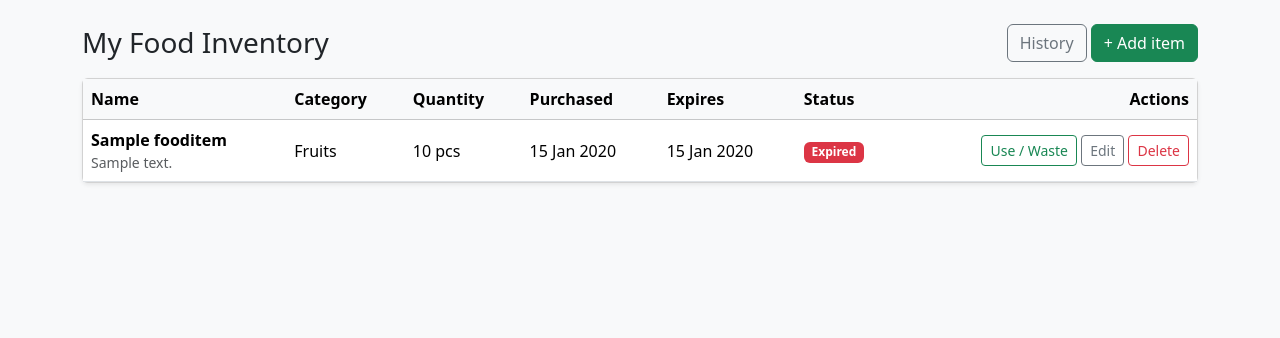
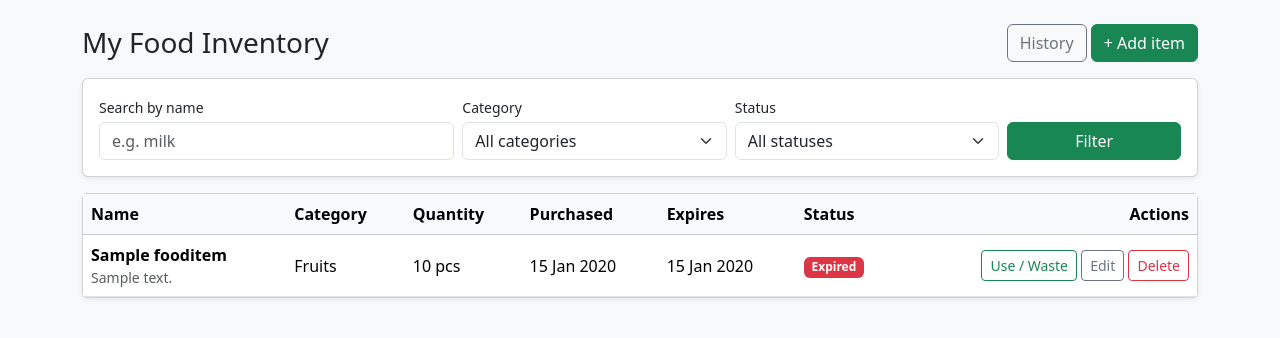
Before and after one commit to Amaan-Asif/FreshFirstAI, a Django app: page /inventory/ in a window 1280 px wide. Shown: the part 56-394 px from the top of the page. Run offline with Django 5.2, Linux system fonts and the light colour scheme; a user stored in the database is signed in; tables that the repository leaves empty hold one stand-in row (values such as "Sample post").

Commit message:
Add search and filters to the inventory page

```diff
--- a/inventory/views.py
+++ b/inventory/views.py
@@ -1,3 +1,4 @@
+from datetime import timedelta
 from decimal import Decimal
 
 from django.contrib import messages
@@ -5,15 +6,58 @@ from django.contrib.auth.decorators import login_required
 from django.db import transaction
 from django.db.models import Sum
 from django.shortcuts import get_object_or_404, redirect, render
+from django.utils import timezone
 
 from .forms import FoodItemForm, FoodLogForm
-from .models import FoodItem, FoodLog
+from .models import EXPIRING_SOON_DAYS, FoodItem, FoodLog
+
+STATUS_CHOICES = [
+    ("expired", "Expired"),
+    ("expiring_soon", "Expiring soon"),
+    ("fresh", "Fresh"),
+]
 
 
 @login_required
 def item_list(request):
-    items = FoodItem.objects.filter(owner=request.user)
-    return render(request, "inventory/item_list.html", {"items": items})
+    all_items = FoodItem.objects.filter(owner=request.user)
+    items = all_items
+
+    query = request.GET.get("q", "").strip()
+    category = request.GET.get("category", "")
+    status = request.GET.get("status", "")
+
+    if query:
+        items = items.filter(name__icontains=query)
+
+    if category in FoodItem.Category.values:
+        items = items.filter(category=category)
+    else:
+        category = ""
+
+    today = timezone.localdate()
+    soon_cutoff = today + timedelta(days=EXPIRING_SOON_DAYS)
+
+    if status == "expired":
+        items = items.filter(expiry_date__lt=today)
+    elif status == "expiring_soon":
+        items = items.filter(expiry_date__gte=today, expiry_date__lte=soon_cutoff)
+    elif status == "fresh":
+        items = items.filter(expiry_date__gt=soon_cutoff)
+    else:
+        status = ""
+
+    context = {
+        "items": items,
+        "query": query,
+        "category": category,
+        "status": status,
+        "categories": FoodItem.Category.choices,
+        "statuses": STATUS_CHOICES,
+        "has_filters": bool(query or category or status),
+        "total_count": all_items.count(),
+    }
+    return render(request, "inventory/item_list.html", context)
 
 
 @login_required
--- a/templates/inventory/item_list.html
+++ b/templates/inventory/item_list.html
@@ -11,7 +11,47 @@
     </div>
 </div>
 
+{% if total_count %}
+<form method="get" class="card shadow-sm mb-3">
+    <div class="card-body">
+        <div class="row g-2 align-items-end">
+            <div class="col-12 col-md-4">
+                <label for="q" class="form-label small mb-1">Search by name</label>
+                <input type="text" name="q" id="q" value="{{ query }}" class="form-control" placeholder="e.g. milk">
+            </div>
+            <div class="col-6 col-md-3">
+                <label for="category" class="form-label small mb-1">Category</label>
+                <select name="category" id="category" class="form-select">
+                    <option value="">All categories</option>
+                    {% for value, label in categories %}
+                    <option value="{{ value }}" {% if value == category %}selected{% endif %}>{{ label }}</option>
+                    {% endfor %}
+                </select>
+            </div>
+            <div class="col-6 col-md-3">
+                <label for="status" class="form-label small mb-1">Status</label>
+                <select name="status" id="status" class="form-select">
+                    <option value="">All statuses</option>
+                    {% for value, label in statuses %}
+                    <option value="{{ value }}" {% if value == status %}selected{% endif %}>{{ label }}</option>
+                    {% endfor %}
+                </select>
+            </div>
+            <div class="col-12 col-md-2 d-flex gap-2">
+                <button type="submit" class="btn btn-success flex-fill">Filter</button>
+                {% if has_filters %}
+                <a href="{% url 'inventory:list' %}" class="btn btn-outline-secondary">Clear</a>
+                {% endif %}
+            </div>
+        </div>
+    </div>
+</form>
+{% endif %}
+
 {% if items %}
+{% if has_filters %}
+<p class="text-muted small">Showing {{ items|length }} of {{ total_count }} item(s).</p>
+{% endif %}
 <div class="card shadow-sm">
     <div class="table-responsive">
         <table class="table table-hover align-middle mb-0">
@@ -61,6 +101,13 @@
         </table>
     </div>
 </div>
+{% elif total_count %}
+<div class="card shadow-sm">
+    <div class="card-body text-center py-5">
+        <p class="lead mb-3">No items match your search or filters.</p>
+        <a href="{% url 'inventory:list' %}" class="btn btn-outline-secondary">Clear filters</a>
+    </div>
+</div>
 {% else %}
 <div class="card shadow-sm">
     <div class="card-body text-center py-5">
```
